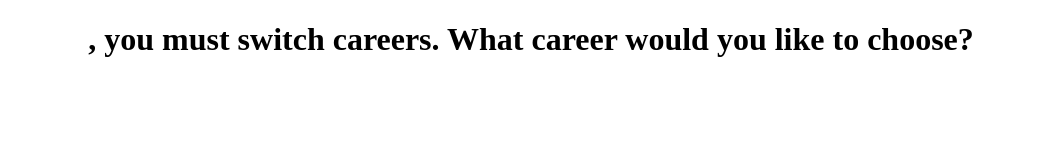
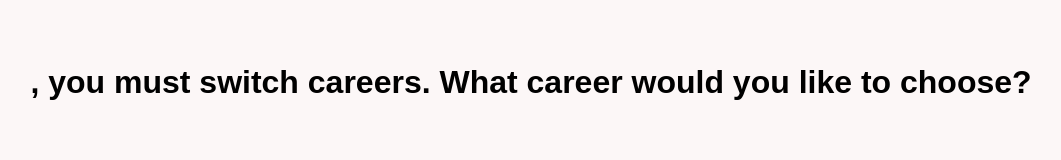
Before and after one commit to dyqu1748/OOADFinalProject, a plain HTML site: page frontEnd/careerSwap.html in a window 1280 px wide. Shown: the whole page, without its empty margins (109-1170 px from the left). Drawn offline with nearby package versions, Linux system fonts and the light colour scheme.

Commit message:
Update careerSwap.html

```diff
--- a/frontEnd/careerSwap.html
+++ b/frontEnd/careerSwap.html
@@ -2,7 +2,7 @@
 <html>
 <head>
 <title>The Game of Life: Career Swap</title>
-<link rel="stylesheet" href="careerSwap.css">
+<link rel="stylesheet" href="careerPages.css">
 <script src="careerSwap.js"></script>
 <script src="https://code.jquery.com/jquery-3.5.0.js"></script>
 </head>
```
